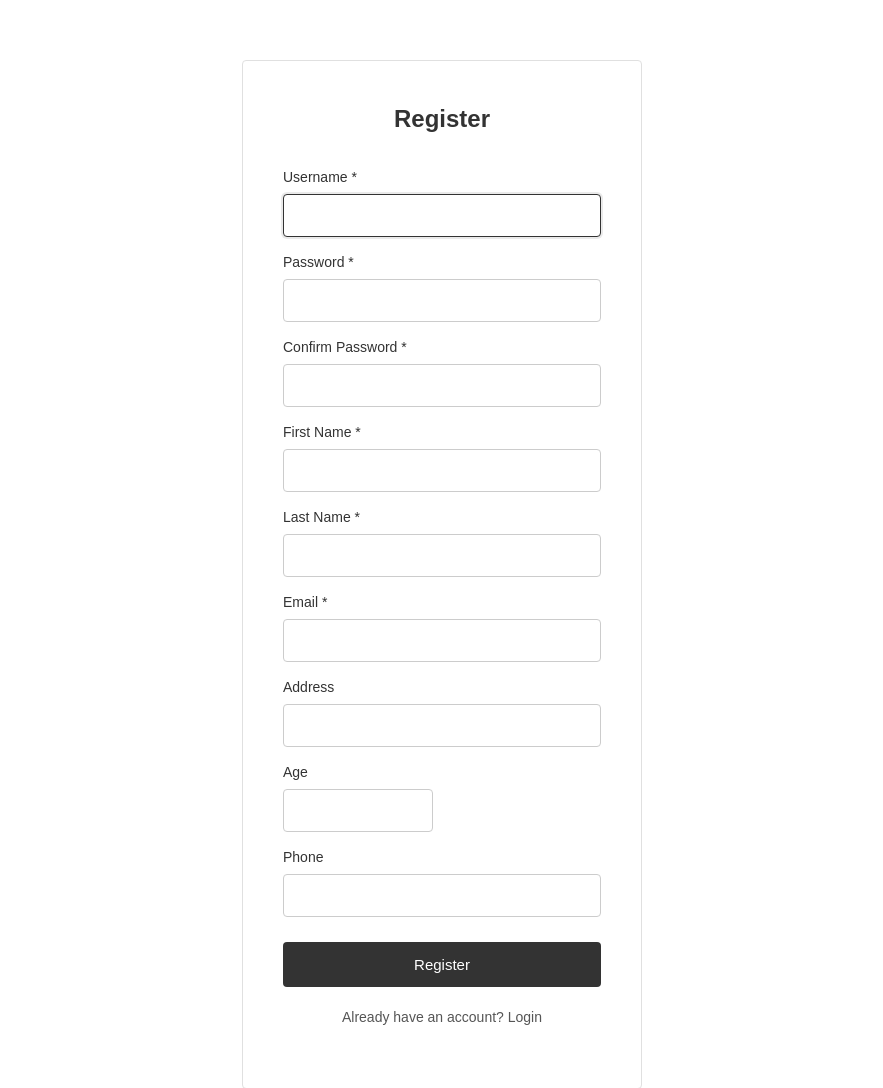
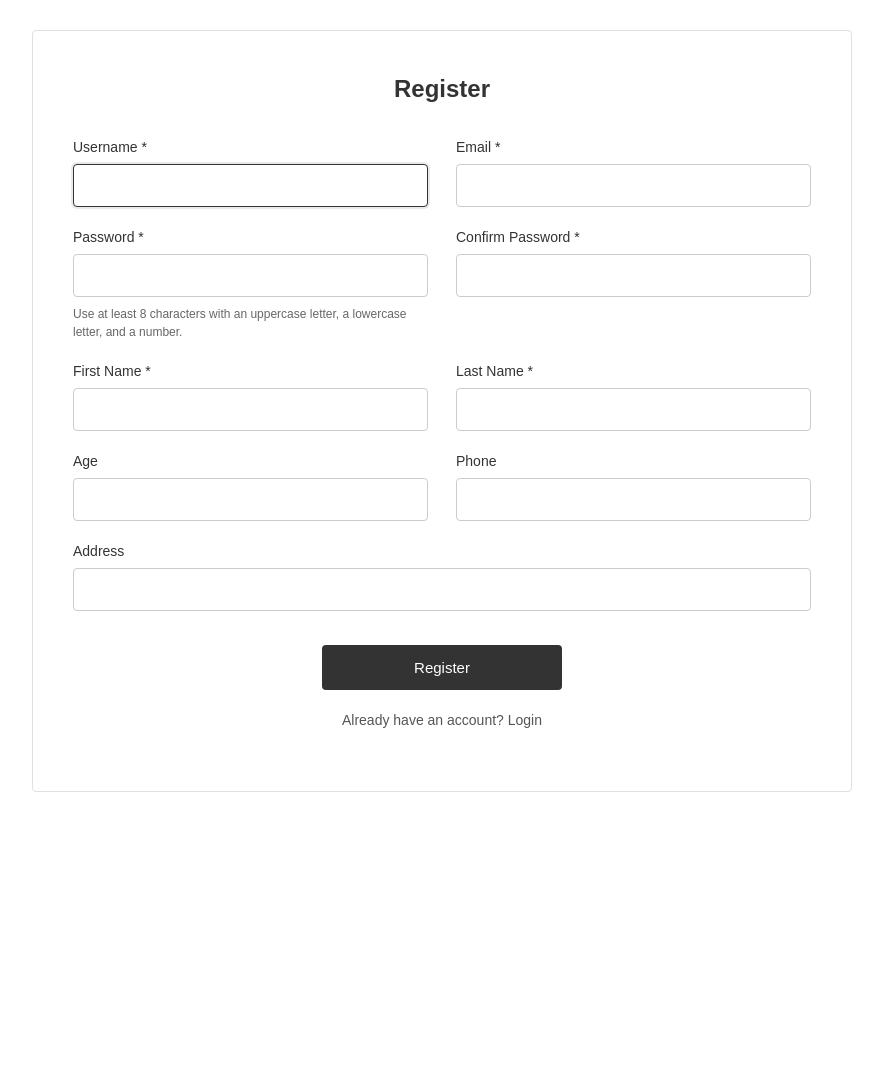
Before and after one commit to Froztss/Pet-Portrait-Prints, a PHP site: page /register.php in a window 1280 px wide. Shown: the part 121-1209 px from the top of the page, without its empty margins (198-1081 px from the left). After the commit the page ends 913 px from the top, so only its background shows below. Run offline with PHP 8.4, Linux system fonts and the light colour scheme.

Commit message:
update registration layout and password checks

```diff
--- a/css/style.css
+++ b/css/style.css
@@ -306,6 +306,59 @@ form {
     color: #555555;
 }
 
+/* Wide registration form */
+.register-container {
+    max-width: 820px;
+    margin: 30px auto;
+}
+
+.register-grid {
+    display: grid;
+    grid-template-columns: repeat(2, minmax(0, 1fr));
+    gap: 20px 28px;
+    align-items: start;
+}
+
+.register-grid .input {
+    width: 100%;
+    margin-bottom: 0;
+}
+
+.form-field-wide {
+    grid-column: 1 / -1;
+}
+
+#password-help {
+    margin-top: 8px;
+    font-size: 12px;
+    color: #666666;
+}
+
+.register-actions {
+    margin-top: 24px;
+    text-align: center;
+}
+
+.register-actions .button {
+    width: 240px;
+    max-width: 100%;
+}
+
+@media (max-width: 600px) {
+    .auth-container.register-container {
+        margin: 20px 0;
+        padding: 24px;
+    }
+
+    .register-grid {
+        grid-template-columns: minmax(0, 1fr);
+    }
+
+    .register-actions .button {
+        width: 100%;
+    }
+}
+
 /* User info in nav */
 .user-info {
     color: #555555;
--- a/register.php
+++ b/register.php
@@ -33,6 +33,10 @@ if ($_SERVER['REQUEST_METHOD'] === 'POST') {
     } elseif (!filter_var($email, FILTER_VALIDATE_EMAIL)) {
         $error = 'Please enter a valid email address.';
 
+    } elseif (!validatePasswordStrength($password)) {
+        // Enforce the password rules even when browser validation is bypassed.
+        $error = 'Password must contain at least 8 characters, including an uppercase letter, a lowercase letter, and a number.';
+
     } elseif ($password !== $confirm) {
         $error = 'Passwords do not match.';
 
@@ -51,7 +55,8 @@ if ($_SERVER['REQUEST_METHOD'] === 'POST') {
             $error = 'Username or email already registered.';
 
         } else {
-            // Store the demo password as plain text in the existing password_hash column.
+            // Store a one-way password hash instead of the readable password.
+            $passwordHash = password_hash($password, PASSWORD_DEFAULT);
             try {
                 $stmt = $pdo->prepare("
                     INSERT INTO users (
@@ -69,7 +74,7 @@ if ($_SERVER['REQUEST_METHOD'] === 'POST') {
 
                 $stmt->execute([
                     $username,
-                    $password,
+                    $passwordHash,
                     $firstName,
                     $lastName,
                     $email,
@@ -90,7 +95,7 @@ if ($_SERVER['REQUEST_METHOD'] === 'POST') {
 
 <?php require_once __DIR__ . '/includes/header.php'; ?>
 
-<div class="auth-container">
+<div class="auth-container register-container">
     <h2>Register</h2>
 
     <?php if ($error): ?>
@@ -107,6 +112,8 @@ if ($_SERVER['REQUEST_METHOD'] === 'POST') {
 
     <form method="POST" action="register.php" id="registerForm">
 
+        <div class="register-grid">
+            <div class="form-field">
                 <label class="label" for="username">Username *</label>
                 <input
                     class="input"
@@ -116,7 +123,18 @@ if ($_SERVER['REQUEST_METHOD'] === 'POST') {
                     required
                     autofocus
                 >
-
+            </div>
+            <div class="form-field">
+                <label class="label" for="email">Email *</label>
+                <input
+                    class="input"
+                    type="email"
+                    id="email"
+                    name="email"
+                    required
+                >
+            </div>
+            <div class="form-field">
                 <label class="label" for="password">Password *</label>
                 <input
                     class="input"
@@ -124,8 +142,14 @@ if ($_SERVER['REQUEST_METHOD'] === 'POST') {
                     id="password"
                     name="password"
                     required
+                    minlength="8"
+                    pattern="(?=.*[a-z])(?=.*[A-Z])(?=.*[0-9]).{8,}"
+                    title="Use at least 8 characters with an uppercase letter, a lowercase letter, and a number."
+                    aria-describedby="password-help"
                 >
-
+                <p id="password-help">Use at least 8 characters with an uppercase letter, a lowercase letter, and a number.</p>
+            </div>
+            <div class="form-field">
                 <label class="label" for="confirm_password">Confirm Password *</label>
                 <input
                     class="input"
@@ -134,7 +158,8 @@ if ($_SERVER['REQUEST_METHOD'] === 'POST') {
                     name="confirm_password"
                     required
                 >
-
+            </div>
+            <div class="form-field">
                 <label class="label" for="first_name">First Name *</label>
                 <input
                     class="input"
@@ -143,7 +168,8 @@ if ($_SERVER['REQUEST_METHOD'] === 'POST') {
                     name="first_name"
                     required
                 >
-
+            </div>
+            <div class="form-field">
                 <label class="label" for="last_name">Last Name *</label>
                 <input
                     class="input"
@@ -152,24 +178,8 @@ if ($_SERVER['REQUEST_METHOD'] === 'POST') {
                     name="last_name"
                     required
                 >
-
-        <label class="label" for="email">Email *</label>
-        <input
-            class="input"
-            type="email"
-            id="email"
-            name="email"
-            required
-        >
-
-        <label class="label" for="address">Address</label>
-        <input
-            class="input"
-            type="text"
-            id="address"
-            name="address"
-        >
-
+            </div>
+            <div class="form-field">
                 <label class="label" for="age">Age</label>
                 <input
                     class="input input-small"
@@ -179,7 +189,8 @@ if ($_SERVER['REQUEST_METHOD'] === 'POST') {
                     min="0"
                     max="120"
                 >
-
+            </div>
+            <div class="form-field">
                 <label class="label" for="phone">Phone</label>
                 <input
                     class="input"
@@ -187,7 +198,19 @@ if ($_SERVER['REQUEST_METHOD'] === 'POST') {
                     id="phone"
                     name="phone"
                 >
+            </div>
+            <div class="form-field form-field-wide">
+                <label class="label" for="address">Address</label>
+                <input
+                    class="input"
+                    type="text"
+                    id="address"
+                    name="address"
+                >
+            </div>
+        </div>
 
+        <div class="register-actions">
             <input
                 class="button"
                 type="submit"
@@ -199,6 +222,7 @@ if ($_SERVER['REQUEST_METHOD'] === 'POST') {
                 Already have an account? Login
             </a>
 
+        </div>
     </form>
 </div>
 
```
Also changed, not shown: login.php (+8 -1 lines). Lines whose indentation alone changed are shown as unchanged.
